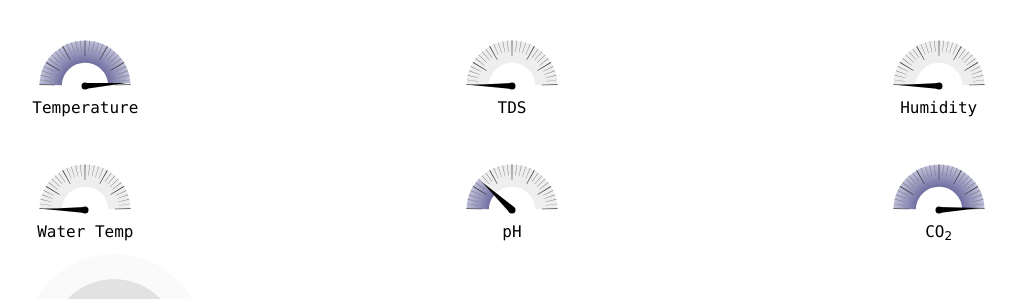
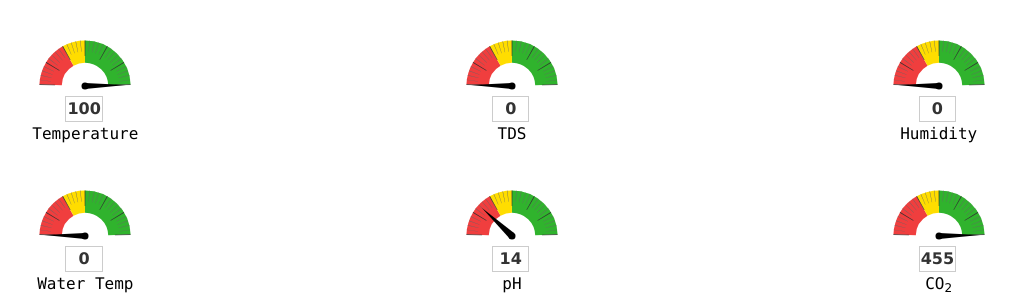
Before and after one commit to whythochat/HydroponicsaUI, an Electron app: page index.html in a window 1280 px wide. Shown: the part 40-339 px from the top of the page, without its empty margins (128-1147 px from the left). Drawn offline with Linux system fonts and the light colour scheme.

Commit message:
UI changes

```diff
--- a/disp.js
+++ b/disp.js
@@ -7,8 +7,8 @@ var opts = {
     strokeWidth: 0.035, // The thickness
     color: '#000000' // Fill color
   },
-  limitMax: false, // If false, max value increases automatically if value > maxValue
-  limitMin: false, // If true, the min value of the gauge will be fixed
+  limitMax: true, // If false, max value increases automatically if value > maxValue
+  limitMin: true, // If true, the min value of the gauge will be fixed
   colorStart: '#6F6EA0', // Colors
   colorStop: '#C0C0DB', // just experiment with them
   strokeColor: '#EEEEEE', // to see which ones work best for you
@@ -24,7 +24,12 @@ var opts = {
     subLength: 0.5,
     subWidth: 0.6,
     subColor: '#666666'
-  }
+  },
+  staticZones: [
+    { strokeStyle: "#F03E3E", min: 0, max: 20 },
+    { strokeStyle: "#FFDD00", min: 20, max: 30 },
+    { strokeStyle: "#30B32D", min: 30, max: 60 }
+  ]
 
 };
 var target1 = document.getElementById('temp'); // your canvas element
@@ -97,11 +102,11 @@ fm.init({
 });
 
 function setFlow(value) {
-  document.getElementById('wf').innerHTML=value+" ml/s";
+  document.getElementById('wf').innerHTML = value + " ml/s";
 }
 
 function setPc(value) {
-    document.getElementById('pc').innerHTML=value+" W/h";
+  document.getElementById('pc').innerHTML = value + " W/h";
 }
 
 function impUpdates() {
@@ -121,6 +126,15 @@ function GetAndShow() {
       fm.setPercentage(data.wl);
       setPc(data.P);
       impUpdates();
+      // Update gauge value boxes
+      document.getElementById('temp-value').innerText = data.ETc;
+      document.getElementById('tds-value').innerText = data.TDS;
+      document.getElementById('hum-value').innerText = data.H;
+      document.getElementById('wt-value').innerText = data.WTc;
+      document.getElementById('ph-value').innerText = data.pH;
+      document.getElementById('co2-value').innerText = data.CO2;
+
+
     })
     .catch(error => {
       console.error('Error fetching data:', error);
--- a/index.html
+++ b/index.html
@@ -21,26 +21,32 @@
     <div class="grid justify-items-center grid-cols-3 w-full m-0">
       <div class="flex-initial">
         <canvas height="100" width="150" id="temp"></canvas>
+        <span id="temp-value" class="display"></span>
         <h2 class="text-center font-mono text">Temperature</h2>
       </div>
       <div class="flex-initial">
         <canvas height="100" width="150" id="tds"></canvas>
+        <span id="tds-value" class="display"></span>
         <h2 class="text-center font-mono text">TDS</h2>
       </div>
       <div class="flex-initial">
         <canvas height="100" width="150" id="hum"></canvas>
+        <span id="hum-value" class="display"></span>
         <h2 class="text-center font-mono text">Humidity</h2>
       </div>
       <div class="flex-initial">
         <canvas height="100" width="150" id="wt"></canvas>
+        <span id="wt-value" class="display"></span>
         <h2 class="text-center font-mono text">Water Temp</h2>
       </div>
       <div class="flex-initial">
         <canvas height="100" width="150" id="ph"></canvas>
+        <span id="ph-value" class="display"></span>
         <h2 class="text-center font-mono text">pH</h2>
       </div>
       <div class="flex-initial">
         <canvas height="100" width="150" id="co2"></canvas>
+        <span id="co2-value" class="display"></span>
         <h2 class="text-center font-mono text">CO<sub>2</sub></h2>
       </div>
     </div>
--- a/style.css
+++ b/style.css
@@ -9,6 +9,21 @@ header{
     width: 100%;
 }
 
+.display{
+    margin-left: 55px;
+    padding: 0px;
+    width: 25%;
+    vertical-align: middle;
+    text-align: center;
+    box-sizing: border-box;
+    display: inline-block;
+    /* max-width: 463px; */
+    font-weight: bold;
+    color: #333;
+    border: 1px solid #ccc;
+}
+
+
 .wrapper {
     background-color: #2d4e5a;
     height: 200px;
```
Lines whose indentation alone changed are shown as unchanged.
